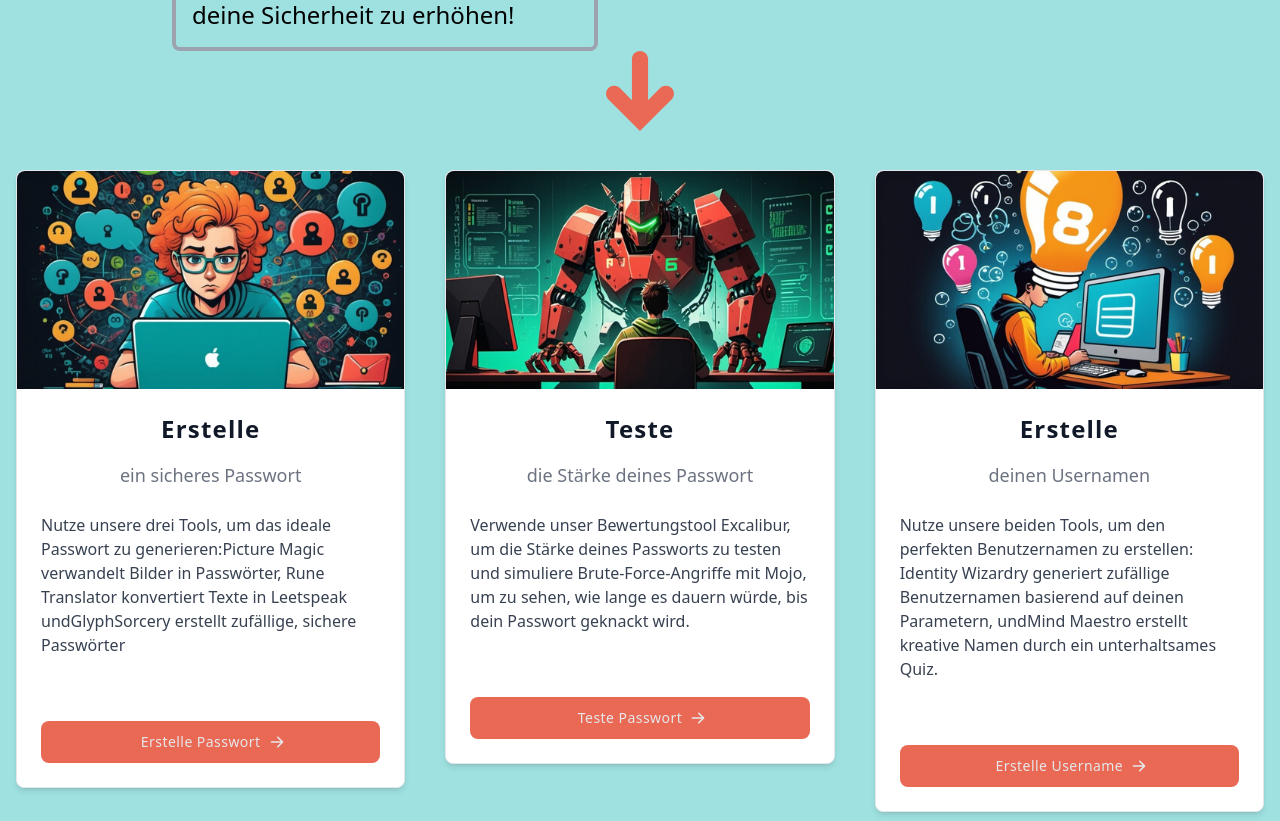
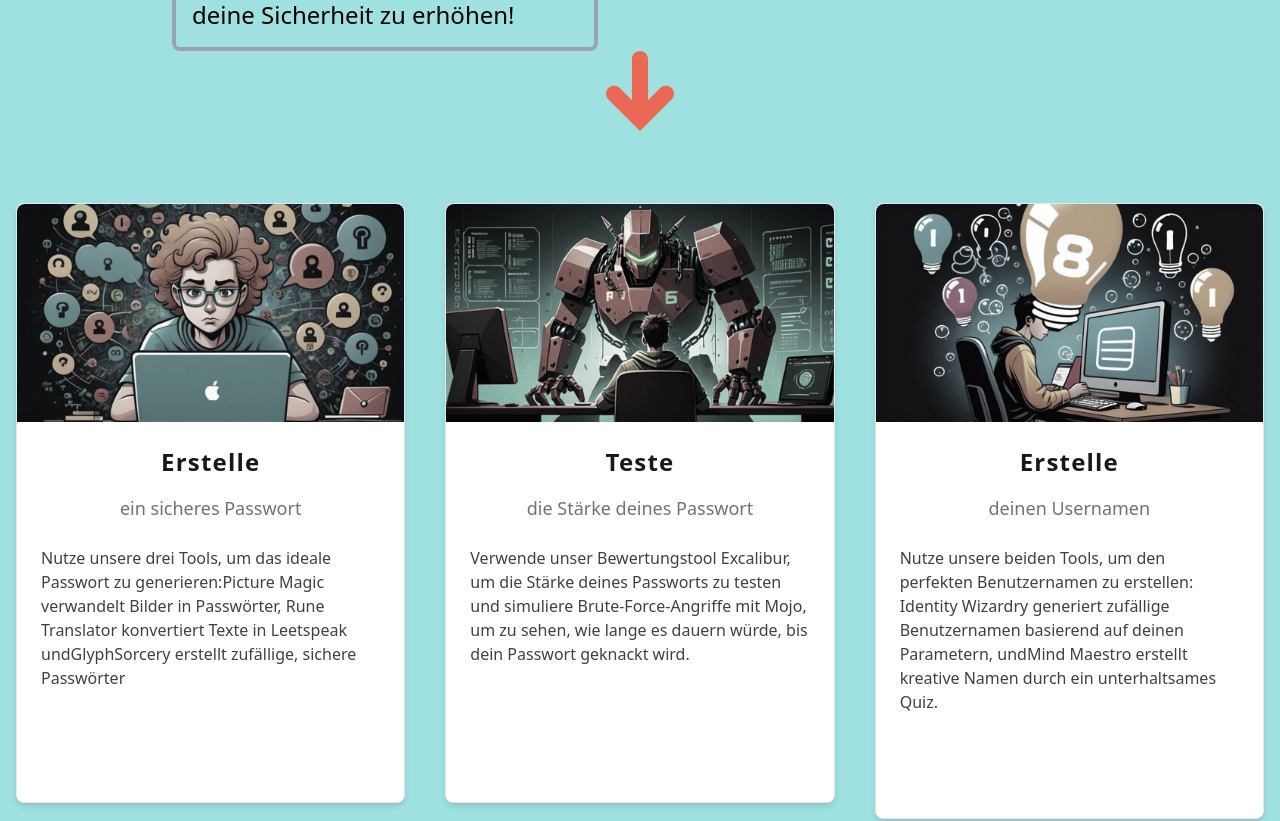
Before and after one commit to zabooz/pp_react_tailwind, a React (Vite) app: page / in a window 1280 px wide. Shown: the part 721-1542 px from the top of the page. Built offline with nearby package versions, Linux system fonts and the light colour scheme; a web font is replaced by a local one; what react-head would draw is missing.

Commit message:
clippy fixed

```diff
--- a/src/components/quickNav/Clippy.tsx
+++ b/src/components/quickNav/Clippy.tsx
@@ -9,22 +9,17 @@ interface Props {
   handleClose: () => void;
 }
 function Clippy({ isOpen, handleClose }: Props) {
-  const { passwords, usernames, setPasswords, setUsernames } = useClippyContext();
+  const { passwords, usernames, setPasswords, setUsernames } =
+    useClippyContext();
 
-  const handleDelete = (index:number) => {
-
+  const handleDelete = (index: number) => {
     const newPasswords = [...passwords];
     const newUsernames = [...usernames];
     newPasswords.splice(index, 1);
     newUsernames.splice(index, 1);
     setPasswords(newPasswords);
     setUsernames(newUsernames);
-
-
-
-  }
-
-
+  };
 
   return (
     <Drawer open={isOpen} onClose={handleClose} className="pt-20">
@@ -52,19 +47,23 @@ function Clippy({ isOpen, handleClose }: Props) {
           >
             <ul>
               {passwords.length > 0 &&
-                passwords.map((password: string, index: number) => (
-                  <>
+                passwords.map((password: string, index: number) => {
+                  return (
                     <li
-                      key={index + password}
+                      key={password}
                       className="font-semibold text-lg flex items-center gap-3 text-gray-400"
                     >
-                      <FaRegTrashAlt onClick={() => handleDelete(index)}/>
-                      <CopyToClipBoard clippy={true} type={"password"} value={password}>
+                      <FaRegTrashAlt onClick={() => handleDelete(index)} />
+                      <CopyToClipBoard
+                        clippy={true}
+                        type={"password"}
+                        value={password}
+                      >
                         {password}
                       </CopyToClipBoard>
                     </li>
-                  </>
-                ))}
+                  );
+                })}
             </ul>
           </Tabs.Item>
           <Tabs.Item title="Benutzernamen">
@@ -73,11 +72,15 @@ function Clippy({ isOpen, handleClose }: Props) {
                 usernames.map((username: string, index: number) => (
                   <>
                     <li
-                      key={index + username}
+                      key={username}
                       className="font-semibold text-lg text-gray-400 flex items-center gap-3"
                     >
-                      <FaRegTrashAlt onClick={() => handleDelete(index)}/>
-                      <CopyToClipBoard clippy={true} type={"username"} value={username}>
+                      <FaRegTrashAlt onClick={() => handleDelete(index)} />
+                      <CopyToClipBoard
+                        clippy={true}
+                        type={"username"}
+                        value={username}
+                      >
                         {username}
                       </CopyToClipBoard>
                     </li>
--- a/src/content/landingPage/CardLanding.tsx
+++ b/src/content/landingPage/CardLanding.tsx
@@ -2,7 +2,7 @@ import { Card, Button } from "flowbite-react";
 import { useNavigate } from "react-router-dom";
 import { useSlideContext } from "../../contexts/Contexts";
 import { useRef } from "react";
-
+import "./landingPage.css"
 interface CardData {
   title: string;
   subtitle: string;
@@ -40,11 +40,19 @@ function CardCom({ data, index }: Props) {
   return (
     <>
       <Card
-        className={`max-w-lg mx-auto dark:border-2 dark:hover:shadow-2xl transition-shadow duration-1000  dark:bg-slate-700  ${
+        className={`max-w-md mx-auto dark:border-2 dark:hover:shadow-2xl transition-all  soft-grayscale  hover:grayscale-0 duration-1000  min-h-[600px] dark:bg-slate-700  ${
           startAnimation ? "animate-fade-out" : ""
         }`}
         imgSrc={data.imgSrc}
         imgAlt={data.imgAlt}
+        onClick={() => {
+          directionFunc(index);
+          setTimeout(() => {
+            scrollToTop();
+            navigate(data.btnLink);
+
+          },800)
+        }}
       >
         <h5 className="text-2xl font-bold tracking-wider text-center text-gray-900 dark:text-gray-200">
           {data.title}
@@ -52,12 +60,12 @@ function CardCom({ data, index }: Props) {
         <h6 className="sm:mb-2 text-lg font-normal text-gray-500 dark:text-gray-400 text-center">
           {data.subtitle}
         </h6>
-        <p className="font-normal text-gray-700 dark:text-gray-400 ">
+        <p className="font-normal text-gray-700 sm:mb-20 dark:text-gray-400 ">
           {data.text}
         </p>
 
-        <Button
-          className="sm:mt-12 text-lg text-gray-200 tracking-wide w-full bg-[#ea6954]"
+        { <Button
+          className="sm:mt-auto  lg:hidden mb-6 text-lg text-gray-200 tracking-wide w-full bg-[#ea6954]"
           onClick={() => {
             directionFunc(index);
             setTimeout(() => {
@@ -79,7 +87,7 @@ function CardCom({ data, index }: Props) {
               clipRule="evenodd"
             />
           </svg>
-        </Button>
+        </Button> }
       </Card>
       <img
         src="/assets/landingPage/arrow.svg"
--- a/src/content/landingPage/Header.tsx
+++ b/src/content/landingPage/Header.tsx
@@ -1,7 +1,7 @@
 import { useSlideContext } from "../../contexts/Contexts";
 import { landingData } from "../../data/landingPage/landingData";
 import { useRef } from "react";
-function Header() {
+function Header({setHoverTimer}: {setHoverTimer:(value:boolean) =>  void}) {
   const arrowRef = useRef<HTMLImageElement>(null);
   const { startAnimation } = useSlideContext();
 
@@ -16,6 +16,11 @@ function Header() {
         behavior: "smooth",
       });
     }
+
+    setTimeout(() => {
+      setHoverTimer(true);
+    }, 1000);
+
   };
 
   return (
--- a/src/content/landingPage/LandingPage.tsx
+++ b/src/content/landingPage/LandingPage.tsx
@@ -3,9 +3,9 @@ import { cardData } from "../../data/landingPage/CardsData";
 import Header from "./Header";
 import BounceOnScroll from "../../utillities/BounceScroll";
 import { useLoginContext } from "../../contexts/Contexts.tsx";
-import { useEffect } from "react";
+import { useEffect, useState } from "react";
 import { autoLogin } from "../../backend/autoLogin.ts";
-
+import HoverSound from "../../utillities/HoverSound.tsx";
 function LandingPage() {
 
   const { setLoggedIn } = useLoginContext();
@@ -16,18 +16,21 @@ function LandingPage() {
     })();
   }, []);
 
+  const [hoverTimer, setHoverTimer] = useState<boolean>(false);
 
   return (
     <>
-      <Header  />
+      <Header setHoverTimer={setHoverTimer} />
       <main
-        className="grid gap-10 md:grid-cols-1 lg:grid-cols-3  w-full min-h-[90vh]  content-center  mt-16 lg:mt-0"
+        className="grid gap-10 md:grid-cols-1 lg:grid-cols-3  w-full min-h-[95vh] content-center  mt-16 lg:mt-0"
 
       >
         {Object.entries(cardData).map(([key, data],index) => (
-          <div key={index}>
+          <div key={index}  >
             <BounceOnScroll key={key+index}>
+              <HoverSound hoverTimer={hoverTimer}>
               <CardCom key={key} index={index} data={data} />
+              </HoverSound>
             </BounceOnScroll>
 
           </div>
--- /dev/null
+++ b/src/content/landingPage/landingPage.css
@@ -0,0 +1,3 @@
+.soft-grayscale {
+    filter: grayscale(80%);
+}
--- /dev/null
+++ b/src/content/passwordGenerating/passwordTesting.tsx
@@ -0,0 +1,32 @@
+import Mojo from "../passwordTesting/Mojo/Mojo.tsx";
+import Excalibur from "../passwordTesting/excalibur/Excalibur.tsx";
+import { useRef } from "react";
+
+function PasswordTesting() {
+  const scrollDiv1 = useRef<HTMLImageElement>(null);
+
+  const scrollToElement = (scroll: React.RefObject<HTMLImageElement>) => {
+    const { current } = scroll;
+
+    if (current !== null) {
+      current.scrollIntoView({ behavior: "smooth" });
+    }
+  };
+  return (
+    <>
+      <main className="grid sm:grid-cols-1 lg:grid-cols-2 gap-5  w-full max-w-[1980px]  min-h-[90vh]  mx-auto  content-center">
+        <Mojo />
+        <img
+          src="/assets/landingPage/arrow.svg"
+          alt="arrow"
+          className="max-w-[4rem] cursor-pointer lg:hidden  rotate-180 mx-auto my-5 "
+          onClick={() => scrollToElement(scrollDiv1)}
+          ref={scrollDiv1}
+        />
+        <Excalibur />
+      </main>
+    </>
+  );
+}
+
+export default PasswordTesting;
--- a/src/utillities/CopyToClipBoard.tsx
+++ b/src/utillities/CopyToClipBoard.tsx
@@ -9,21 +9,16 @@ interface Props {
   clippy: boolean;
 }
 
-export const CopyToClipBoard = ({
-  value,
-  children,
-  type,
-  clippy,
-}: Props) => {
+export const CopyToClipBoard = ({ value, children, type, clippy }: Props) => {
   const { setPasswords, passwords, setUsernames, usernames } =
     useClippyContext();
-  const [copiedValue, setCopiedValue] = useState<string | null>(null);
-
+  const [isCopied, setIsCopied] = useState(false);
+  let arr = type === "password" ? passwords : usernames;
   const copy = (type: string, password: string) => {
+    setIsCopied(true);
     navigator.clipboard.writeText(password).catch((err) => {
       console.error("Failed to copy: ", err);
     });
-    setCopiedValue(value);
     if (type === "password") {
       if (passwords.includes(value)) return;
       setPasswords([...passwords, value]);
@@ -32,19 +27,19 @@ export const CopyToClipBoard = ({
       setUsernames([...usernames, value]);
     }
   };
-  console.log(value);
   return (
     <span
       onClick={() => copy(type, value)}
       className="cursor-pointer flex w-full items-center"
-
       style={
         clippy
           ? { justifyContent: "space-between" }
           : { justifyContent: "space-evenly" }
       }
     >
-      {copiedValue === value ? (
+      {arr.includes(value) && !clippy ? (
+        <BsClipboard2Check size={18} />
+      ) : clippy && isCopied ? (
         <BsClipboard2Check size={18} />
       ) : (
         <BsClipboard2 size={18} />
--- /dev/null
+++ b/src/utillities/HoverSound.tsx
@@ -0,0 +1,23 @@
+import { useRef } from "react";
+
+
+function HoverSound({ children,hoverTimer }: { children: React.ReactNode,hoverTimer:boolean }) {
+  const audioRef = useRef<HTMLAudioElement>(null);
+
+  const playSound = () => {
+    if (audioRef.current && hoverTimer) {
+      audioRef.current.volume = 0.1;
+      setTimeout(() => {
+        audioRef.current!.play();
+      }, 150);
+    }
+  };
+  return (
+    <div onMouseEnter={playSound} className="cursor-pointer   mx-auto  ">
+      <audio ref={audioRef} src="/assets/sounds/cardSound.mp3" />
+      {children}
+    </div>
+  );
+}
+
+export default HoverSound;
```
Also changed, not shown: src/App.tsx (+16 -15 lines), 1 other file (tests, documents, lock files or other folders).
